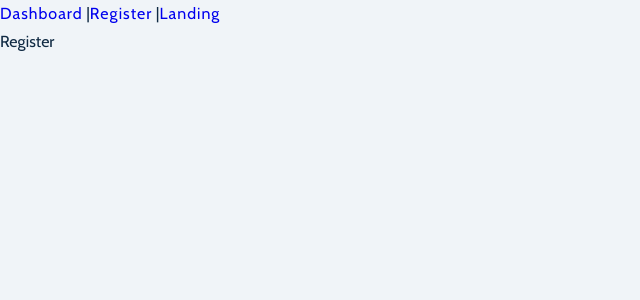
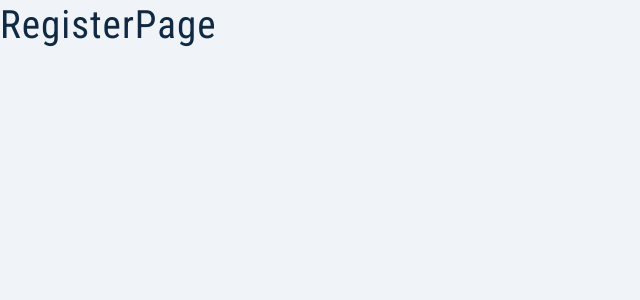
Before and after one commit to MAbdurahman/mern-job-tracker, a React (Create React App) app in the folder frontend/: page /register in a window 1280 px wide. Shown: the top 300 px of the page, without its empty margins (0-640 px from the left). Built offline with nearby package versions, Linux system fonts and the light colour scheme.

Commit message:
Add pages: Dashboard, Error, and Register

```diff
--- a/frontend/src/App.js
+++ b/frontend/src/App.js
@@ -1,24 +1,17 @@
 import React from 'react';
-import { BrowserRouter, Routes, Route, Link } from 'react-router-dom';
-import Landing from './pages/Landing';
+import { BrowserRouter, Routes, Route } from 'react-router-dom';
+import { Dashboard, Error, Landing, Register } from './pages';
 
 export default function App() {
-  return (
+	return (
 		<BrowserRouter>
-			<nav>
-				<Link to='/'>Dashboard</Link>
-				{' |'}
-				<Link to='/register'>Register</Link>
-				{' |'}
-				<Link to='/landing'>Landing</Link>
-			</nav>
 			<Routes>
-				<Route path='/' element={<div>Dashboard</div>} />
-				<Route path='/register' element={<div>Register</div>} />
+				<Route path='/' element={<Dashboard />} />
+				<Route path='/register' element={<Register />} />
 				<Route path='/landing' element={<Landing />} />
 
-				<Route path='*' element={<h1>Error</h1>} />
+				<Route path='*' element={<Error />} />
 			</Routes>
 		</BrowserRouter>
-  );
+	);
 }
--- /dev/null
+++ b/frontend/src/pages/Error.jsx
@@ -0,0 +1,9 @@
+import React from 'react'
+
+export default function Error() {
+   return (
+      <div>
+         <h2>ErrorPage</h2>
+      </div>
+   )
+}
--- /dev/null
+++ b/frontend/src/pages/Register.jsx
@@ -0,0 +1,9 @@
+import React from 'react'
+
+export default function Register() {
+   return (
+      <div>
+         <h2>RegisterPage</h2>
+      </div>
+   )
+}
--- /dev/null
+++ b/frontend/src/pages/dashboard/Dashboard.jsx
@@ -0,0 +1,9 @@
+import React from 'react'
+
+export default function Dashboard() {
+   return (
+      <div>
+         <h2>Dashboard</h2>
+      </div>
+   )
+}
--- /dev/null
+++ b/frontend/src/pages/index.js
@@ -0,0 +1,11 @@
+import Dashboard from './dashboard/Dashboard';
+import Error from './Error';
+import Landing from './Landing';
+import Register from './Register';
+
+export {
+   Dashboard,
+   Error,
+   Landing,
+   Register
+}
```
